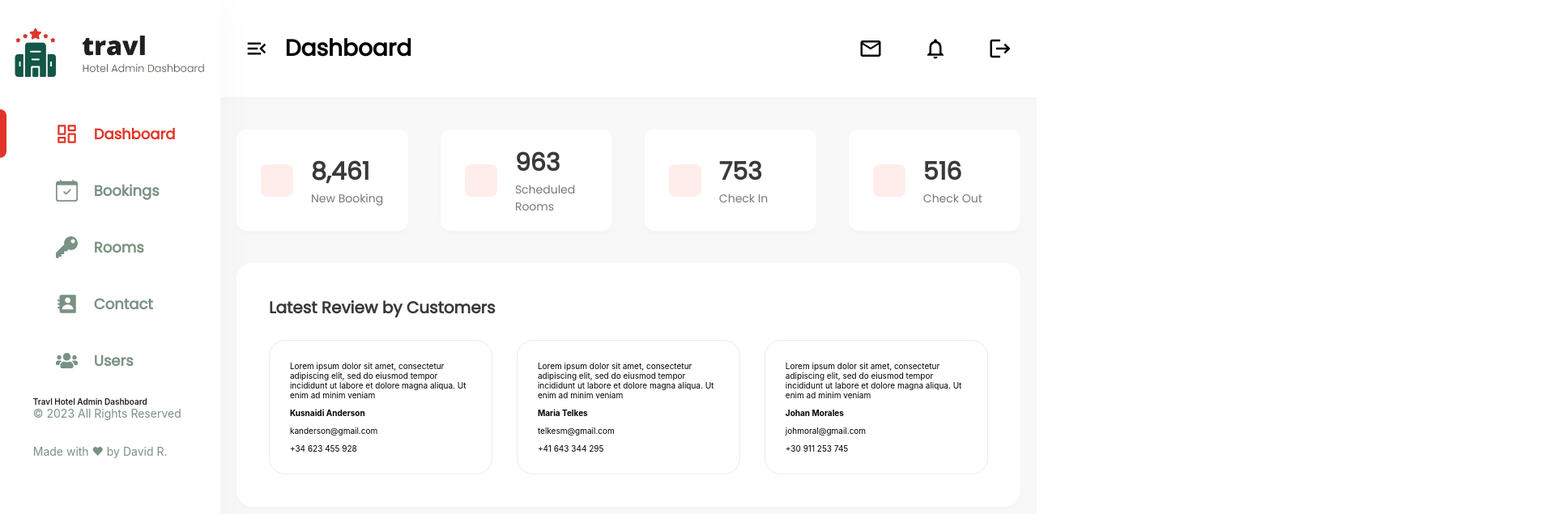
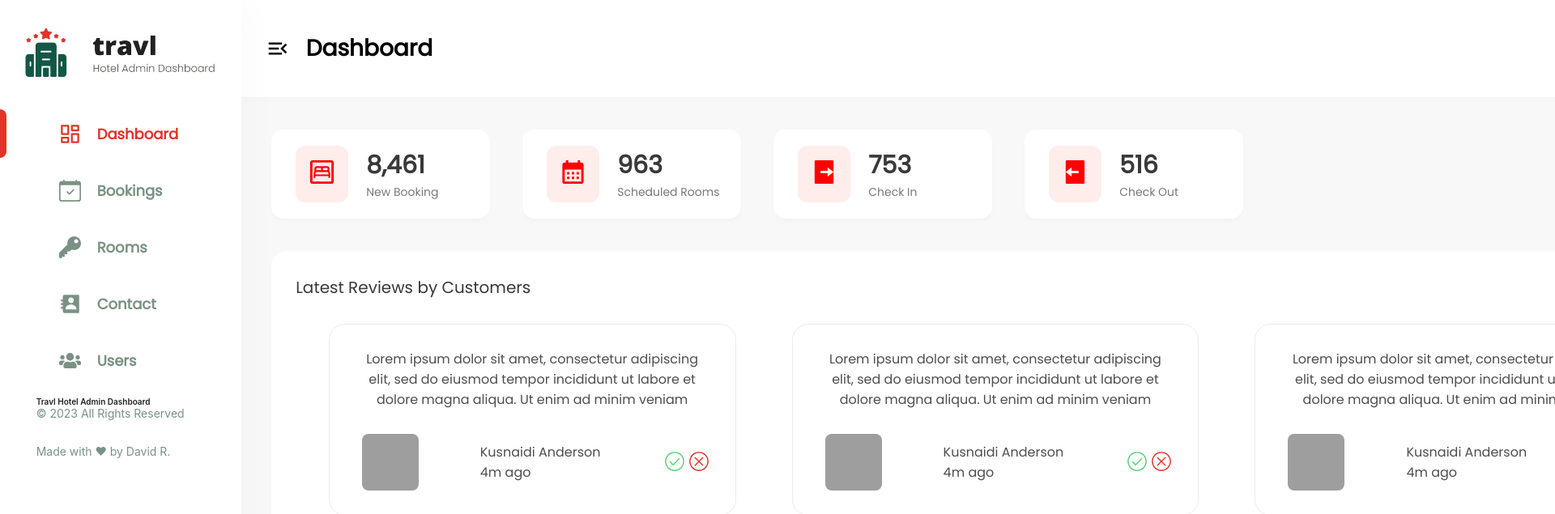
Before and after one commit to Davidrami12/miranda-dashboard, a React (Create React App) app: page / in a window 1280 px wide. Shown: the top 635 px of the page at 81% size, 1920 px wide, since content can reach past the window. Built offline with nearby package versions, Linux system fonts and the light colour scheme; sample sign-in values are in the browser's storage; grey boxes are pictures that could not be loaded.

Commit message:
Fix error on dashboard

```diff
--- a/src/pages/Dashboard/Dashboard.jsx
+++ b/src/pages/Dashboard/Dashboard.jsx
@@ -1,5 +1,19 @@
-import React from 'react'
-import { useState } from 'react'
+// React
+import React from "react";
+
+// Styled Components
+import {
+  DashboardContainer,
+  KPI,
+  KPIContainer,
+  Reviews,
+} from "./DashboardStyled";
+// Components
+import ReviewsSwiper from "../../components/reviews/Reviews";
+
+
+
+
 //import { KPI, KPIContainer } from '../../components/styled/KPI'
 import { styled } from 'styled-components'
 import { MdOutlineBedroomParent, MdCalendarMonth } from "react-icons/md"
@@ -7,17 +21,17 @@ import { RiLogoutBoxFill, RiLogoutBoxRFill } from "react-icons/ri"
 import reviews from '../../data/reviews.json'
 
 // Styled Components
-import {
+/* import {
   DashboardContainer,
   KPI,
   KPIContainer
-} from "./DashboardStyled";
+} from "./DashboardStyled"; */
 
 /* const DashboardContainer = styled.div`
   margin: 30px;
 `;*/
 
-const ReviewsBox = styled.div`
+/* const ReviewsBox = styled.div`
   padding: 40px;
   position: relative;
   background: #FFFFFF;
@@ -60,7 +74,7 @@ const Review = styled.div`
   p{
     padding: 5px;
   }
-`;
+`; */
 
 
 
@@ -68,6 +82,59 @@ export const Dashboard = () => {
 
   return (
     <DashboardContainer>
+      <KPI>
+        <KPIContainer>
+          <div className='kpi-icon'>
+            <MdOutlineBedroomParent style={{width: 35, height: 35}}/>
+          </div>
+
+          <div>
+            <h2>8,461</h2>
+            <p>New Booking</p>
+          </div>
+        </KPIContainer>
+
+        <KPIContainer>
+          <div className='kpi-icon'>
+            <MdCalendarMonth style={{width: 35, height: 35}}/>
+          </div>
+          <div>
+            <h2>963</h2>
+            <p>Scheduled Rooms</p>
+          </div>
+        </KPIContainer>
+
+        <KPIContainer>
+          <div className='kpi-icon'>
+            <RiLogoutBoxRFill style={{width: 35, height: 35}}/>
+          </div>
+          <div>
+            <h2>753</h2>
+            <p>Check In</p>
+          </div>
+        </KPIContainer>
+
+        <KPIContainer>
+          <div className='kpi-icon'>
+            <RiLogoutBoxFill style={{width: 35, height: 35}}/>
+          </div>
+          <div>
+            <h2>516</h2>
+            <p>Check Out</p>
+          </div>
+        </KPIContainer>
+      </KPI>
+
+
+      <Reviews>
+        <p>Latest Reviews by Customers</p>
+        <ReviewsSwiper></ReviewsSwiper>
+      </Reviews>
+    </DashboardContainer>
+
+
+
+    /* <DashboardContainer>
       <KPI>
         <KPIContainer>
           <MdOutlineBedroomParent style={{width: 30, height: 30}} className='svg'/>
@@ -123,6 +190,6 @@ export const Dashboard = () => {
         </ReviewsContainer>
       </ReviewsBox>
 
-    </DashboardContainer>
+    </DashboardContainer> */
   )
 }
--- a/src/pages/Dashboard/DashboardStyled.jsx
+++ b/src/pages/Dashboard/DashboardStyled.jsx
@@ -181,32 +181,30 @@ const DashboardContainer = styled.div`
 `;
 
 const KPI = styled.div`
-  height: 12.5rem;
+  /* height: 12.5rem;
   width: 100%;
   display: flex;
   justify-content: space-between;
-  gap: 4rem;
+  gap: 4rem; */
+  display: flex;
+  flex-wrap: wrap;
+  gap: 40px;
 `;
 
 const KPIContainer = styled.div`
-  height: 100%;
-  width: 100%;
+  display: flex;
+  padding: 20px;
+  gap: 20px;
+  min-width: 270px;
+  border-radius: 15px;
   background-color: white;
-  border-radius: 12px;
-  display: flex;
   justify-content: start;
   align-items: center;
   gap: 2.2rem;
   padding-left: 3rem;
   box-shadow: 0px 4px 4px #00000005;
   transition: box-shadow 0.3s;
-  svg {
-    padding: 2rem;
-    border-radius: 8px;
-    background-color: rgb(255, 237, 236);
-    fill: rgb(226, 52, 40);
-    transition: all 0.3s;
-  }
+
   div {
     font-family: "Poppins";
     h2 {
@@ -222,13 +220,31 @@ const KPIContainer = styled.div`
       margin: 0;
     }
   }
-  :hover {
+
+  & .kpi-icon{
+    padding: 15px;
+    background-color: rgb(255, 237, 236);
+    color: red;
+    border-radius: 12px;
+    transition: all 0.3s;
+    svg {
+      //background-color: rgb(255, 237, 236);
+      color: red;
+      transition: all 0.3s;
+    }
+  }
+
+  &:hover {
     box-shadow: 0px 16px 30px #00000014;
+    transition: all 0.3s;
+    .kpi-icon{
+      background: #E23428 0% 0% no-repeat padding-box;
+      transition: all 0.3s;
+    }
     svg {
-      background-color: #e23428;
+      //background-color: #e23428;
       fill: white;
-    }
-    div {
+      transition: all 0.3s;
     }
   }
 `;
```
